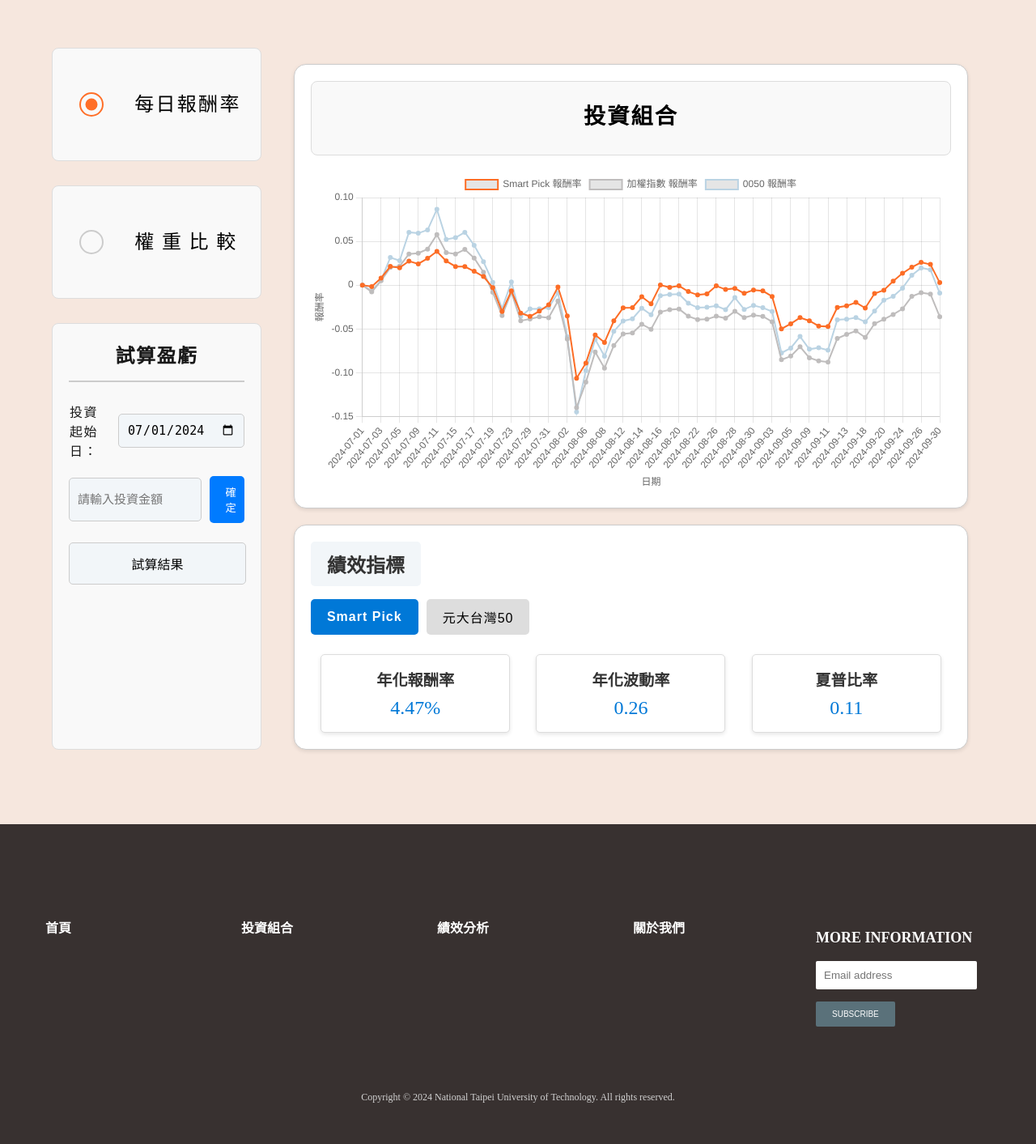
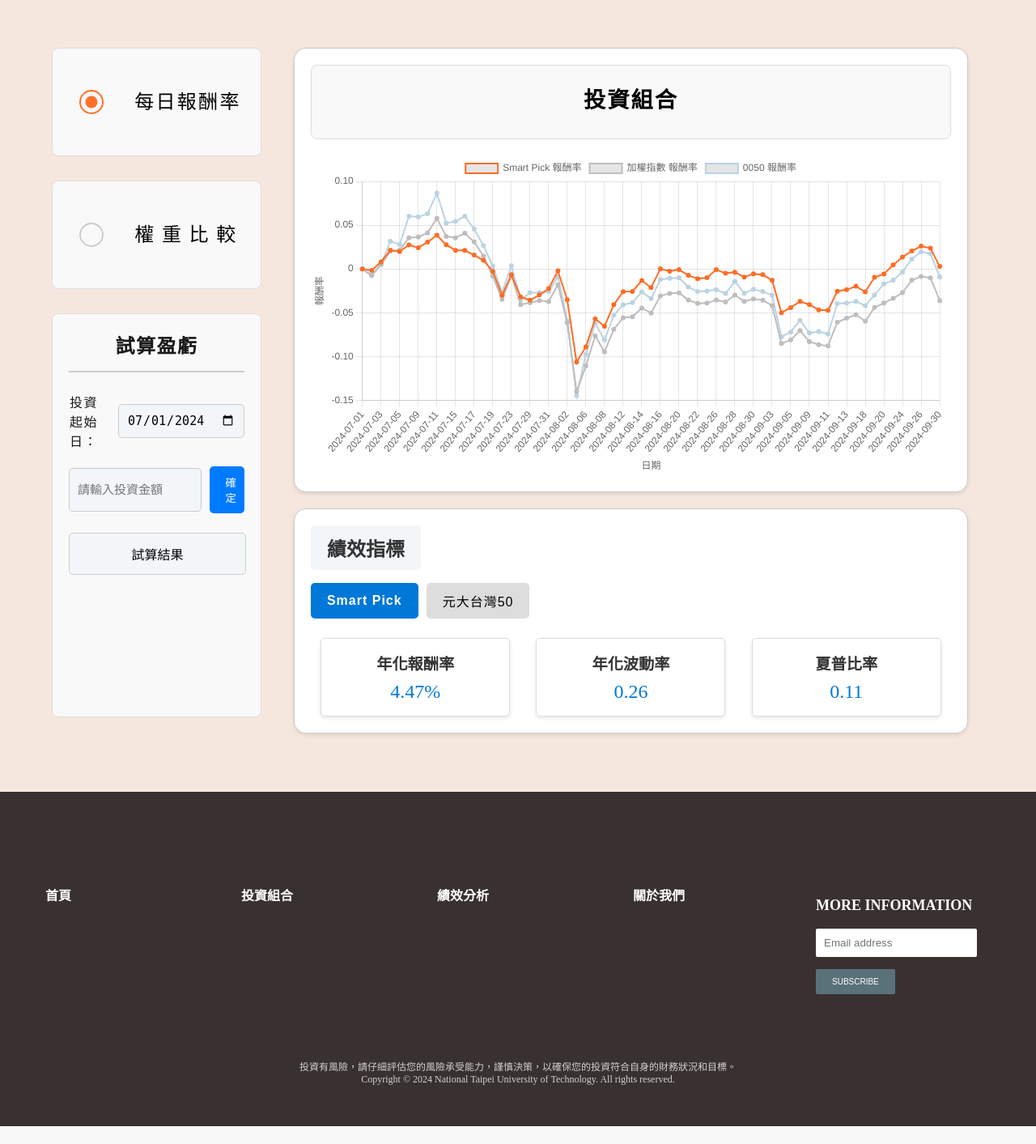
Before and after one commit to WAmy2003/Senior-Project, a Django app: page /analysis.html in a window 1280 px wide. Shown: the part 85-1498 px from the top of the page at 81% size. After the commit the page ends 1476 px from the top, so only its background shows below. Run offline with Django 5.2, Linux system fonts and the light colour scheme; data comes from the database, SQL or seed files in the repository.

Commit message:
切換時隱藏績效指標、新增頁尾警示標語但尚未調整排版

```diff
--- a/Django/app/static/css/style4.css
+++ b/Django/app/static/css/style4.css
@@ -281,7 +281,7 @@ main {
     flex-direction: column; /* 子元素上下排列 */
     gap: 20px; /* 上下區塊之間的間距 */
     width: 100%; /* 填滿頁面寬度 */
-    padding: 20px;
+    padding: 0 20px;
     box-sizing: border-box;
 }
 
--- a/Django/app/static/js/FisrtInvestDay.js
+++ b/Django/app/static/js/FisrtInvestDay.js
@@ -4,14 +4,15 @@ document.addEventListener("DOMContentLoaded", () => {
   const calculateButton = document.getElementById("calculate-button");
   const profitResult = document.getElementById("profit-result");
   const chartOptions = document.querySelectorAll("input[name='chart-option']");
+
   const smartPickContainer = document.getElementById("smart-pick-container");
   const weightComparisonContainer = document.getElementById("weight-comparison-container");
-
+  const rightPanelDown = document.querySelector(".right-panel-down"); // 選取整個績效指標區域
 
   // 設定可選日期範圍
   const minDate = "2024-07-01";
   startDateInput.setAttribute("min", minDate);
-    startDateInput.value = minDate;// 預設值
+  startDateInput.value = minDate; // 預設值
 
   // 清除自訂提示框
   const clearCustomTooltip = () => {
@@ -28,9 +29,11 @@ document.addEventListener("DOMContentLoaded", () => {
       if (option === "return") {
           smartPickContainer.style.display = "block";
           weightComparisonContainer.style.display = "none";
+          rightPanelDown.style.display = "block"; // 顯示整個績效指標區域
       } else if (option === "weight") {
           smartPickContainer.style.display = "none";
           weightComparisonContainer.style.display = "flex";
+          rightPanelDown.style.display = "none"; // 隱藏整個績效指標區域
       }
   };
 
--- a/Django/app/templates/analysis.html
+++ b/Django/app/templates/analysis.html
@@ -139,6 +139,7 @@
                 </div>
             </div>
             <div class="footer-bottom">
+                <p>投資有風險，請仔細評估您的風險承受能力，謹慎決策，以確保您的投資符合自身的財務狀況和目標。</p>
                 <p>Copyright © 2024 National Taipei University of Technology. All rights reserved. </p>
             </div>
         </footer>
```
Lines whose indentation alone changed are shown as unchanged.
